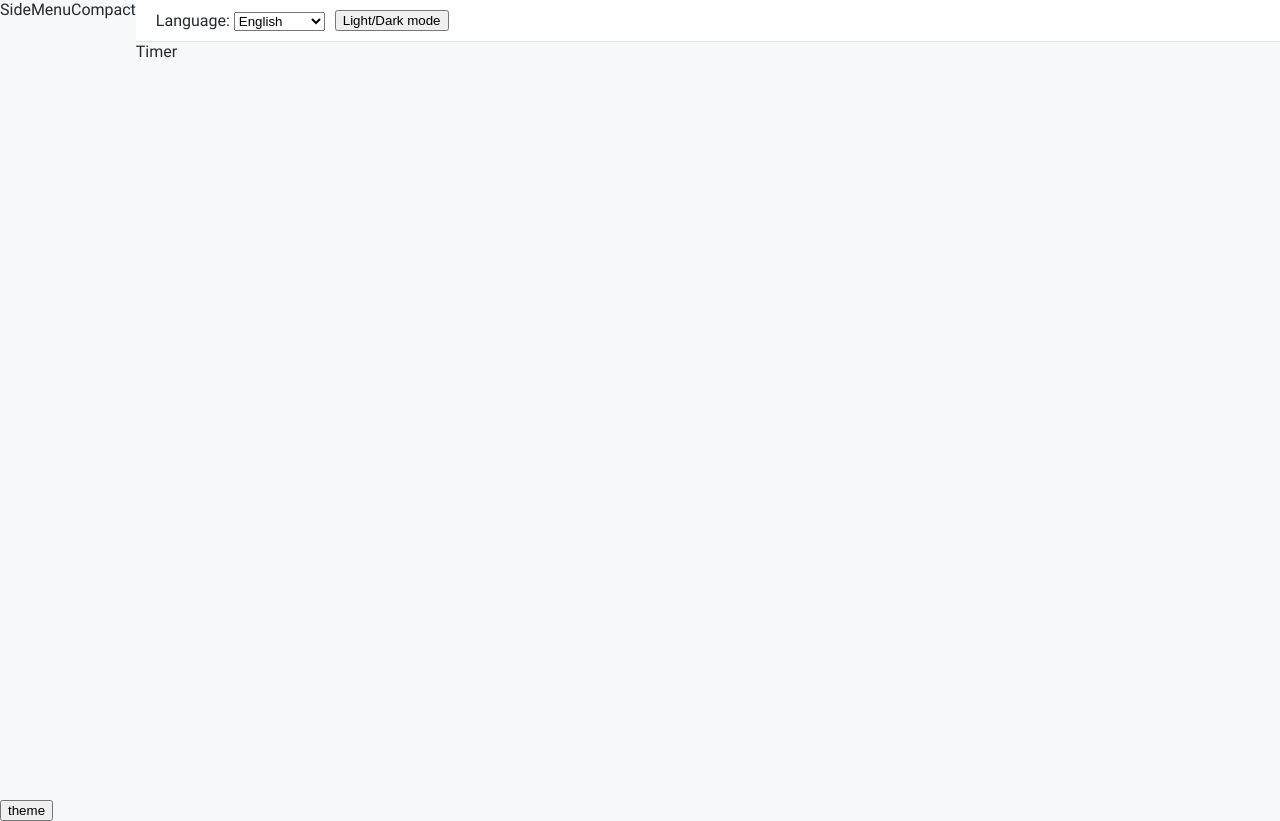
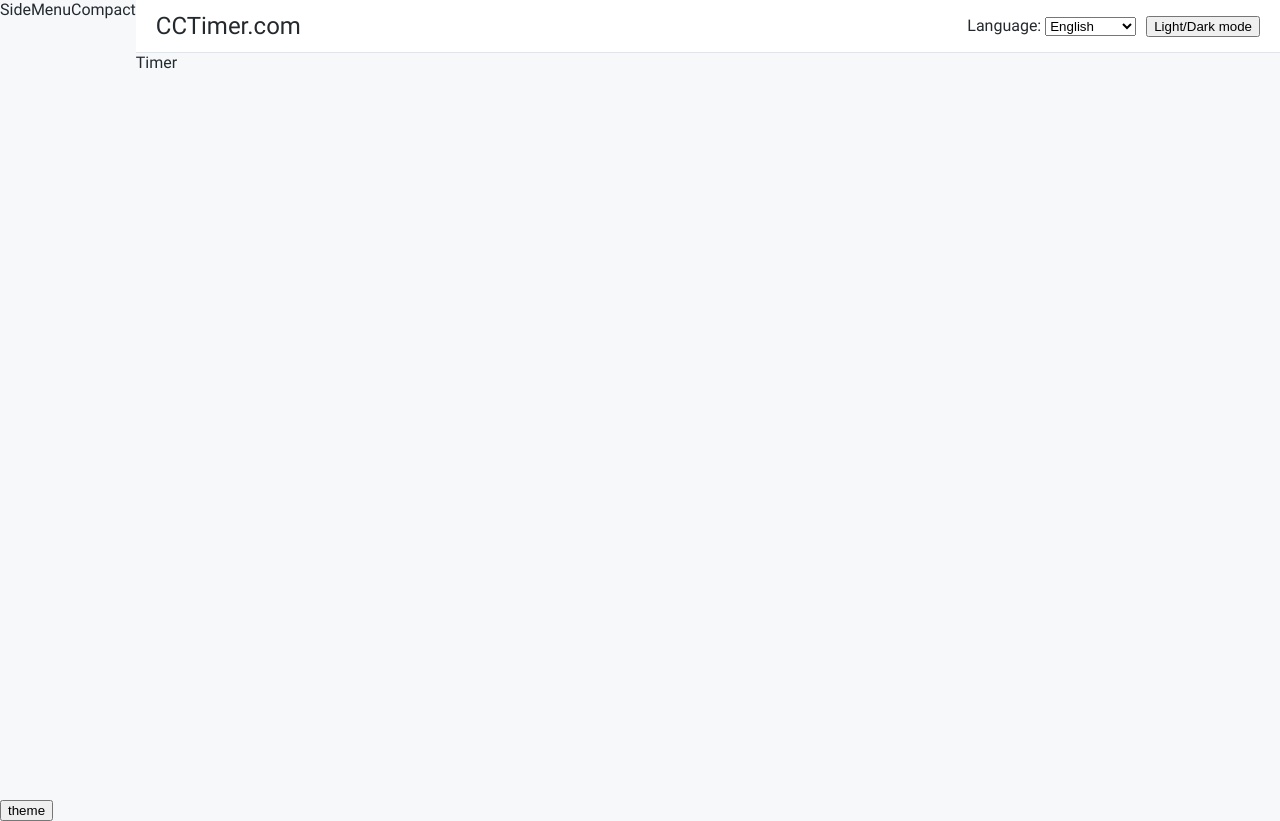
Before and after one commit to miguel-ra/cctimer-tfg, a React (Create React App) app: page /en in a window 1280 px wide. Built offline with nearby package versions, Linux system fonts and the light colour scheme.

Commit message:
Create Typography component

```diff
--- a/package.json
+++ b/package.json
@@ -10,6 +10,7 @@
     "@types/node": "^12.0.0",
     "@types/react": "^17.0.0",
     "@types/react-dom": "^17.0.0",
+    "clsx": "^1.1.1",
     "i18next": "^20.2.2",
     "i18next-browser-languagedetector": "^6.1.0",
     "react": "^17.0.2",
--- /dev/null
+++ b/src/components/typography/Typography.styles.ts
@@ -0,0 +1,25 @@
+import { createUseStyles } from "react-jss";
+import typography from "styles/typography";
+
+const useStyles = createUseStyles({
+  typography: {
+    margin: 0,
+  },
+  gutterBottom: {
+    marginBottom: "0.35em",
+  },
+  h1: typography.h1,
+  h2: typography.h2,
+  h3: typography.h3,
+  h4: typography.h4,
+  h5: typography.h5,
+  h6: typography.h6,
+  subtitle1: typography.subtitle1,
+  subtitle2: typography.subtitle2,
+  body1: typography.body1,
+  body2: typography.body2,
+  caption: typography.caption,
+  overline: typography.overline,
+});
+
+export default useStyles;
--- /dev/null
+++ b/src/components/typography/Typography.tsx
@@ -0,0 +1,49 @@
+import { ElementType, HTMLProps } from "react";
+import clsx from "clsx";
+import { TypographyKey } from "styles/typography";
+import useStyles from "./Typography.styles";
+
+type TypographyProps = {
+  className?: string;
+  variant?: TypographyKey;
+  gutterBottom?: boolean;
+} & HTMLProps<HTMLElement>;
+
+const componentMap: { [key in TypographyKey]?: ElementType } = {
+  h1: "h2",
+  h2: "h2",
+  h3: "h3",
+  h4: "h4",
+  h5: "h5",
+  h6: "h6",
+  subtitle1: "h6",
+  subtitle2: "h6",
+  body1: "p",
+  body2: "p",
+};
+
+function Typography({
+  className,
+  variant = "body1",
+  gutterBottom = false,
+  ...props
+}: TypographyProps) {
+  const classes = useStyles();
+  const Component = componentMap[variant] || "span";
+
+  return (
+    <Component
+      className={clsx(
+        classes.typography,
+        (classes as any)?.[variant],
+        className,
+        {
+          [classes.gutterBottom]: gutterBottom,
+        }
+      )}
+      {...props}
+    />
+  );
+}
+
+export default Typography;
--- a/src/features/menu/Navbar.tsx
+++ b/src/features/menu/Navbar.tsx
@@ -1,10 +1,10 @@
 import { createUseStyles } from "react-jss";
 import { useTranslation } from "react-i18next";
+import { LangKey } from "i18n/i18n";
+import theme from "styles/theme";
 import { useColorMode } from "store/colorModeContext";
-import theme from "styles/theme";
 import Box from "components/flexboxgrid/Box";
-import { LangKey } from "i18n/i18n";
-// import Typography from "components/typography/Typography";
+import Typography from "components/typography/Typography";
 
 const languages: Array<[LangKey, string]> = [
   ["en", "English"],
@@ -30,7 +30,7 @@
 
   return (
     <div className={classes.navbar}>
-      {/* <Typography variant="h5">CCTimer.com</Typography> */}
+      <Typography variant="h5">CCTimer.com</Typography>
       <Box alignItems="center">
         <Box paddingRight="1rem">
           <label>
--- /dev/null
+++ b/src/styles/typography.ts
@@ -0,0 +1,66 @@
+import { CSSProperties } from "react";
+
+type TypographyKey =
+  | "h1"
+  | "h2"
+  | "h3"
+  | "h4"
+  | "h5"
+  | "h6"
+  | "subtitle1"
+  | "subtitle2"
+  | "body1"
+  | "body2"
+  | "button"
+  | "caption"
+  | "overline";
+
+const fontFamily = '"Roboto", "Helvetica", "Arial", sans-serif';
+
+const fontWeight = {
+  ligth: 300,
+  regular: 400,
+  medium: 500,
+  bold: 700,
+};
+
+const caseAllCaps = {
+  textTransform: "uppercase",
+};
+
+function buildVariant(
+  fontWeight: number,
+  fontSize: string,
+  lineHeight: number,
+  letterSpacing: number,
+  casing?: object
+) {
+  return {
+    fontFamily,
+    fontWeight,
+    fontSize,
+    lineHeight,
+    letterSpacing,
+    ...casing,
+  } as CSSProperties;
+}
+
+const typography: { [key in TypographyKey]: CSSProperties } = {
+  h1: buildVariant(fontWeight.ligth, "9.6rem", 1.167, -1.5),
+  h2: buildVariant(fontWeight.ligth, "6rem", 1.2, -0.5),
+  h3: buildVariant(fontWeight.regular, "4.8rem", 1.167, 0),
+  h4: buildVariant(fontWeight.regular, "3.4rem", 1.235, 0.25),
+  h5: buildVariant(fontWeight.regular, "2.4rem", 1.334, 0),
+  h6: buildVariant(fontWeight.medium, "2rem", 1.6, 0.15),
+  subtitle1: buildVariant(fontWeight.regular, "1.6rem", 1.75, 0.15),
+  subtitle2: buildVariant(fontWeight.medium, "1.4rem", 1.57, 0.1),
+  body1: buildVariant(fontWeight.regular, "1.6rem", 1.5, 0.15),
+  body2: buildVariant(fontWeight.regular, "1.4rem", 1.43, 0.15),
+  button: buildVariant(fontWeight.medium, "1.4rem", 1.75, 0.4, caseAllCaps),
+  caption: buildVariant(fontWeight.regular, "1.2rem", 1.66, 0.4),
+  overline: buildVariant(fontWeight.regular, "1.2rem", 2.66, 1, caseAllCaps),
+};
+
+export type { TypographyKey };
+
+export default typography;
```
Also changed, not shown: 1 other file (tests, documents, lock files or other folders).
